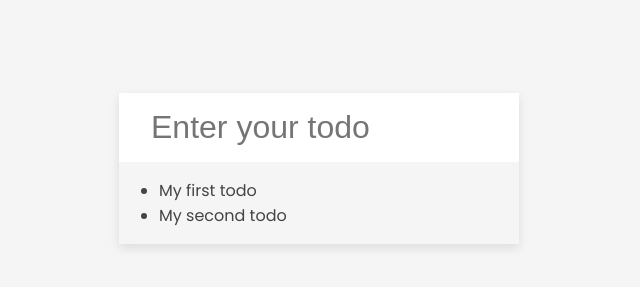
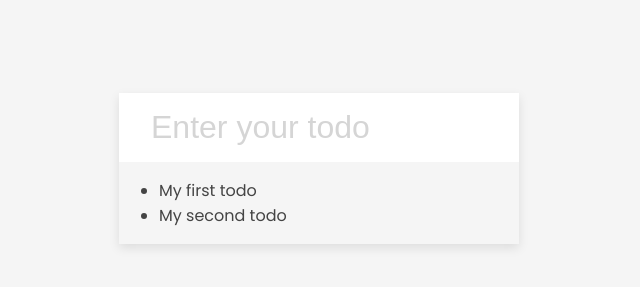
Before and after one commit to o0p/todo-list, a plain HTML site: page index.html in a window 1280 px wide. Shown: the part 459-746 px from the top of the page, without its empty margins (321-961 px from the left). Drawn offline with Linux system fonts and the light colour scheme.

Commit message:
Add .input::placeholder style

```diff
--- a/style.css
+++ b/style.css
@@ -37,3 +37,7 @@ form {
     display: block;
     width: 100%;
 }
+
+.input::placeholder {
+    color: #d5d5d5;
+}
```
